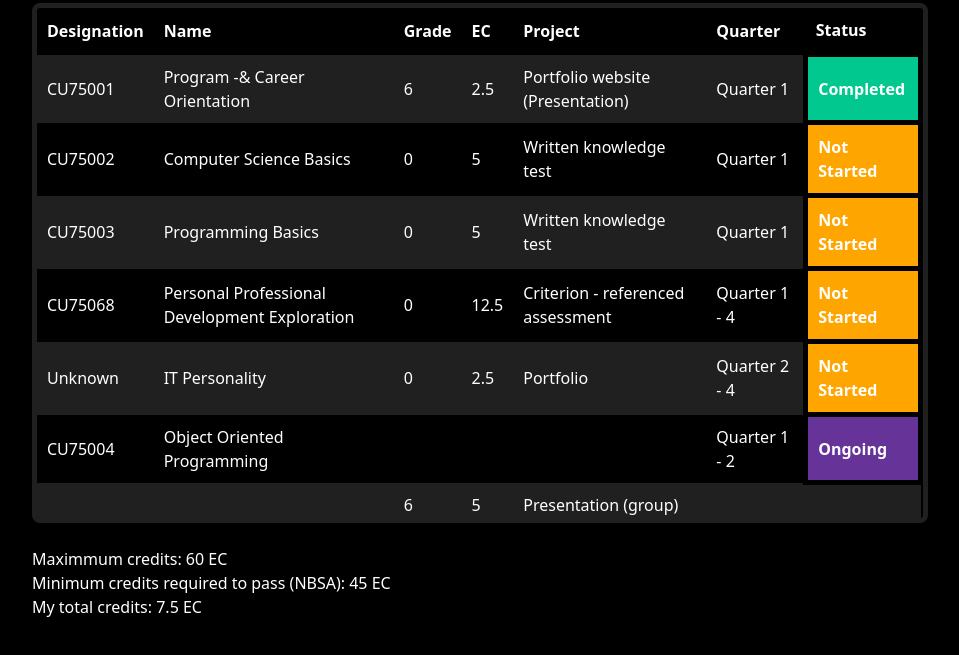
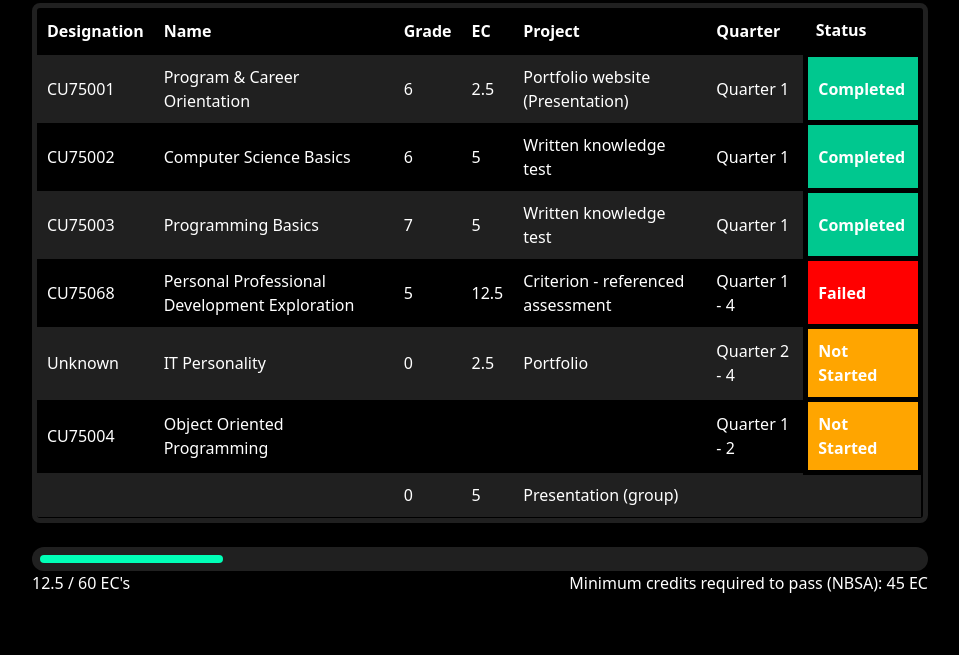
Before and after one commit to MiguelBrugge-HZ/MiguelBrugge-HZ, a plain HTML site: page dashboard.html in a window 1280 px wide. Shown: the part 133-788 px from the top of the page, without its empty margins (160-1119 px from the left). Drawn offline with nearby package versions, Linux system fonts and the light colour scheme.

Commit message:
Added progress bar

```diff
--- a/dashboard.html
+++ b/dashboard.html
@@ -54,9 +54,13 @@
                         </table>
                     </div>
                     <br>
-                    <p class="m-0">Maximmum credits: 60 EC</p>
-                    <p class="m-0">Minimum credits required to pass (NBSA): 45 EC</p>
-                    <p>My total credits: <span id="total-credits"></span> EC</p>
+                    <div id="progress-bar-rails" class="w-100 p-2 rounded-pill">
+                        <div id="progress-bar" class="position-relative px-2 py-1 rounded-pill text-dark">
+                        </div>
+                    </div>
+                    <span><span id="total-credits"></span> / 60 EC's</span>
+                    <p class="m-0 float-end">Minimum credits required to pass (NBSA): 45 EC</p>
+
                 </section>
             </div>
         </section>
--- a/data/courses.json
+++ b/data/courses.json
@@ -2,7 +2,7 @@
     "courses": [
         {
             "designation": "CU75001",
-            "name": "Program -& Career Orientation",
+            "name": "Program & Career Orientation",
             "grade": 6,
             "ec": 2.5,
             "project": "Portfolio website (Presentation)",
@@ -12,7 +12,7 @@
         {
             "designation": "CU75002",
             "name": "Computer Science Basics",
-            "grade": 0,
+            "grade": 6,
             "ec": 5,
             "project": "Written knowledge test",
             "timing": "Quarter 1",
@@ -21,7 +21,7 @@
         {
             "designation": "CU75003",
             "name": "Programming Basics",
-            "grade": 0,
+            "grade": 7,
             "ec": 5,
             "project": "Written knowledge test",
             "timing": "Quarter 1",
@@ -30,7 +30,7 @@
         {
             "designation": "CU75068",
             "name": "Personal Professional Development Exploration",
-            "grade": 0,
+            "grade": 5,
             "ec": 12.5,
             "project": "Criterion - referenced assessment",
             "timing": "Quarter 1 - 4",
@@ -57,7 +57,7 @@
                 {
                     "designation": "",
                     "name": "",
-                    "grade": 6,
+                    "grade": 0,
                     "ec": 5,
                     "project": "Presentation (group)",
                     "timing": "",
--- a/scripts/dashboard-data.js
+++ b/scripts/dashboard-data.js
@@ -6,6 +6,7 @@
     Functionalities:
     - Sum of all obtained EC's
     - Change the course's status based on grades
+    - Progression bar
 */
 
 const table = document.getElementById('dashboard-table');
@@ -14,8 +15,8 @@ const totalCreditsElement = document.getElementById('total-credits');
 let sumOfCredits = 0;
 
 const baseUrl = window.location.pathname.split('/').slice(0, -1).join('/');
-let response = await fetch(`${baseUrl}/data/courses.json`);
-let json = await response.json();
+const response = await fetch(`${baseUrl}/data/courses.json`);
+const json = await response.json();
 let courses = json.courses;
 
 function addAssessment(object) {
@@ -57,8 +58,7 @@ function checkStatus(property, object, td) {
     if (property == "status") {
         td.classList.add("status");
 
-        let [isCompleted, isGraded, onGoing] = checkAssessments(object);
-        console.log(isCompleted, isGraded, object);
+        const [isCompleted, isGraded, onGoing] = checkAssessments(object);
         // If only one assessment is positivally graded change status of the course
         if(isGraded){
             td.innerText = "Ongoing";
@@ -136,3 +136,6 @@ function generateDashboard() {
 }
 
 generateDashboard();
+const progressBar = document.getElementById('progress-bar');
+const widthPercentage = (sumOfCredits / 60) * 100;
+progressBar.style.width = widthPercentage + '%';
--- a/scripts/link-menu-toggle.js
+++ b/scripts/link-menu-toggle.js
@@ -3,7 +3,7 @@ const linkMenu = document.getElementById('link-menu');
 
 // Toggle the aside by adding and removing the display style
 function openSideMenu() {
-    let isHidden = linkMenu.classList.contains('d-none');
+    const isHidden = linkMenu.classList.contains('d-none');
     linkMenu.classList.toggle('d-none', !isHidden);
     linkMenu.classList.toggle('d-block', isHidden);
 
--- a/styles.css
+++ b/styles.css
@@ -123,7 +123,6 @@ nav img{
 /* Dashboard */
 #dashboard{
     margin-top: 80px !important;
-    /* padding: 0 100px !important; */
 }
 
 aside{
@@ -175,6 +174,14 @@ tr:nth-child(even) {
     height: min-content;
 }
 
+#progress-bar-rails{
+    background-color: var(--grey);;
+}
+
+#progress-bar{
+    background-color: var(--primary) !important;
+}
+
 /* FAQ */
 #faq{
     margin-top: 100px;
@@ -198,7 +205,7 @@ tr:nth-child(even) {
     transform: scale(1.02) !important;
 }
 
-#faq a,   a{
+#faq a, a{
     color: var(--primary);
 }
 
```
